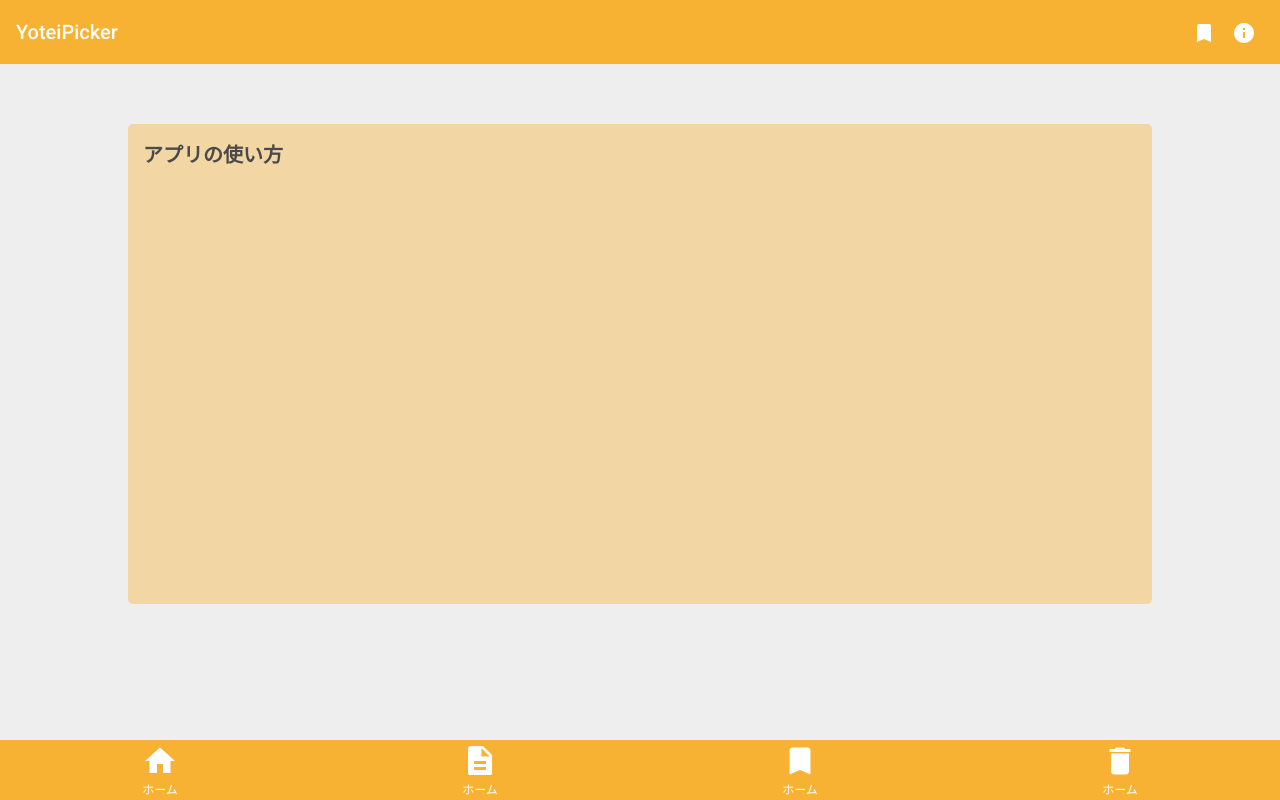
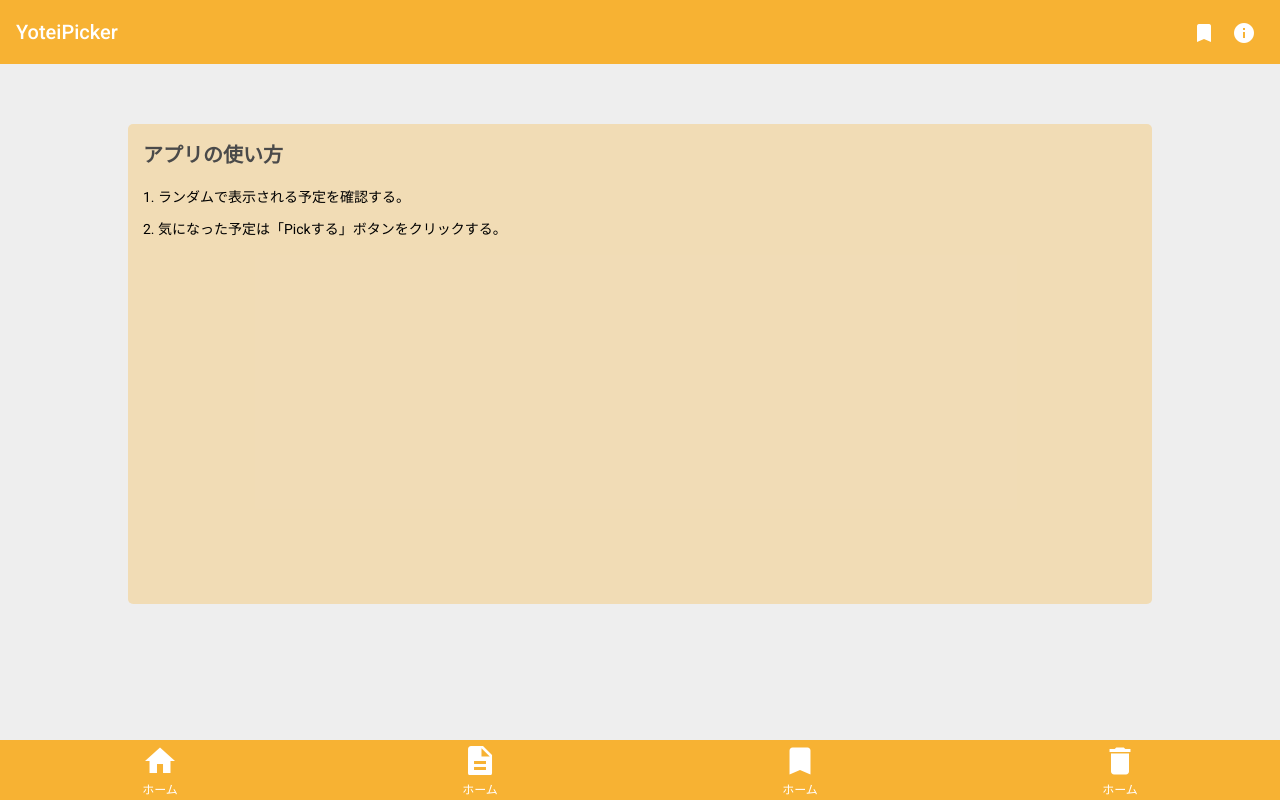
Before and after one commit to kamoto0427/yoteiPicker, an Angular app: page /info in a window 1280 px wide. Built offline with nearby package versions, Linux system fonts and the light colour scheme.

Commit message:
infoページの修正

```diff
--- a/src/app/component/page/info/info.component.css
+++ b/src/app/component/page/info/info.component.css
@@ -1,5 +1,5 @@
 .info-wrapper {
-  background-color:rgba(247,178,51,0.4);
+  background-color:rgba(247,178,51,0.3);
   width: 80%;
   margin: 60px auto;
   border-radius: 5px;
--- a/src/app/component/page/info/info.component.html
+++ b/src/app/component/page/info/info.component.html
@@ -2,6 +2,8 @@
 <div class="info-wrapper">
   <div class="info-container">
     <h2 class="app-use">アプリの使い方</h2>
+    <p>1. ランダムで表示される予定を確認する。</p>
+    <p>2. 気になった予定は「Pickする」ボタンをクリックする。</p>
   </div>
 </div>
 <app-footer></app-footer>
```
